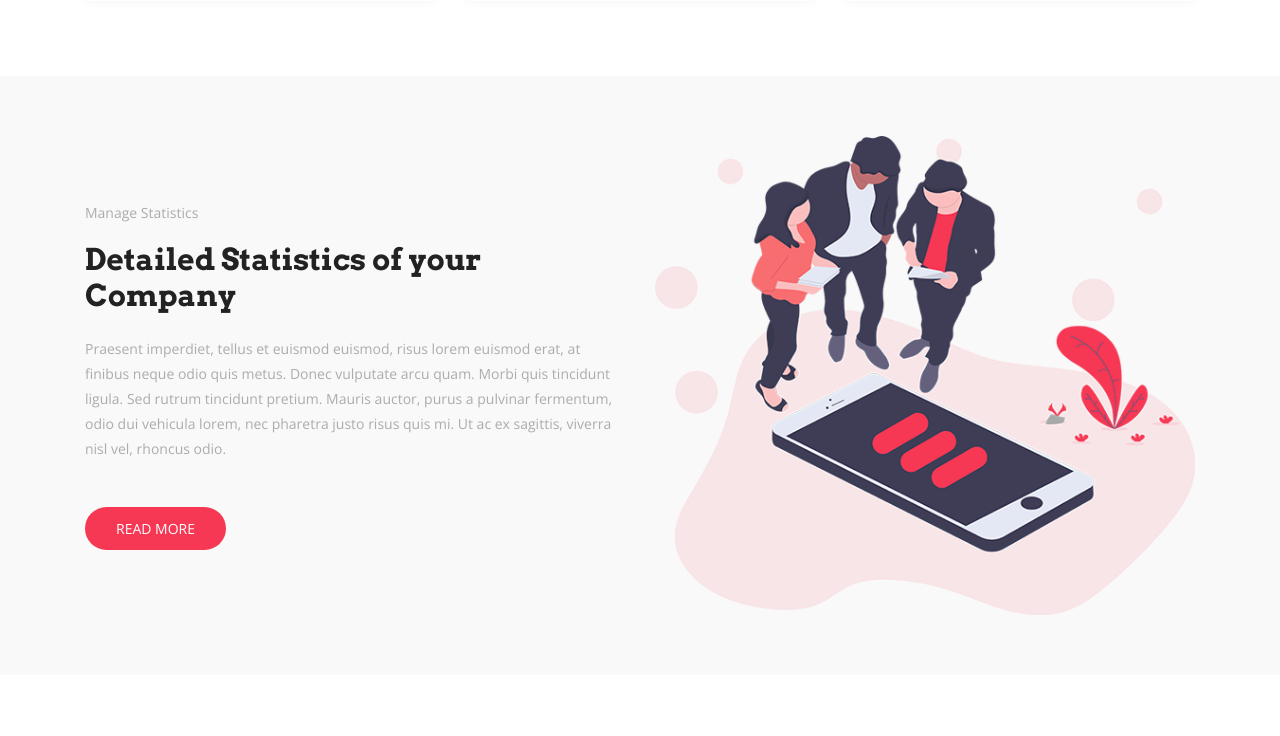
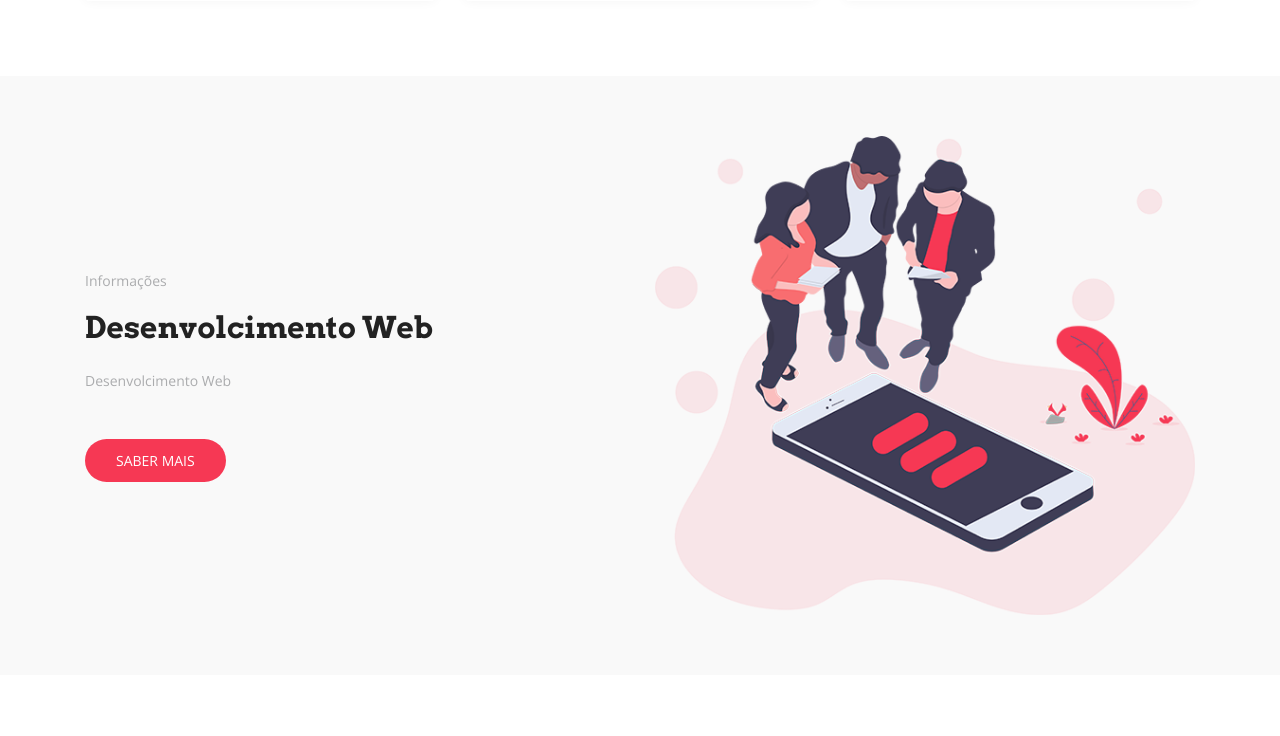
Before and after one commit to joaobatistafrontend/estudos2, a Django app: page / in a window 1280 px wide. Shown: the part 1430-2166 px from the top of the page. Run offline with Django 4.2, Linux system fonts and the light colour scheme; data comes from the database, SQL or seed files in the repository; both versions use the stored data as it was after the commit; some libraries are stand-ins or nearby versions; some web fonts are replaced.

Commit message:
add sobres

```diff
--- a/core/admin.py
+++ b/core/admin.py
@@ -1,5 +1,5 @@
 from django.contrib import admin
-from .models import Cargo,Servico,Funcionario,Features
+from .models import Cargo,Servico,Funcionario,Features, Sobre
 
 @admin.register(Cargo)
 class CargoAdmin(admin.ModelAdmin):
@@ -16,3 +16,7 @@ class FuncionarioAdmin(admin.ModelAdmin):
 @admin.register(Features)
 class FeaturesAdmin(admin.ModelAdmin):
     list_display = ('servico', 'descricao', 'icone')
+
+@admin.register(Sobre)
+class SobreAdmin(admin.ModelAdmin):
+    list_display = ('estatistica', 'infromacao')
--- a/core/models.py
+++ b/core/models.py
@@ -1,3 +1,4 @@
+from sys import setdlopenflags
 from tabnanny import verbose
 from django.db import models
 from stdimage.models import StdImageField
@@ -74,3 +75,13 @@ class Features(Base):
 
     def __str__(self) :
         return self.servico
+
+class Sobre(Base):
+    estatistica = models.CharField('Estatísticas', max_length=100)
+    infromacao = models.TextField('Informações', max_length=250)
+
+    class Meta:
+        verbose_name = 'Sobre'
+
+    def __str__(self):
+        return self.estatistica
--- a/core/views.py
+++ b/core/views.py
@@ -1,5 +1,5 @@
 from django.views.generic import TemplateView
-from .models import Servico, Funcionario, Features
+from .models import Servico, Funcionario, Features, Sobre
 
 class IndexView(TemplateView):
     template_name = 'index.html'
@@ -9,4 +9,5 @@ class IndexView(TemplateView):
         context ['servicos'] = Servico.objects.order_by('?').all()
         context ['funcionarios'] = Funcionario.objects.order_by('?').all()
         context ['features'] = Features.objects.order_by('?').all()
+        context ['sobre'] = Sobre.objects.all()
         return context
--- a/templates/sobre.html
+++ b/templates/sobre.html
@@ -6,14 +6,14 @@
           <div class="about-wrapper wow fadeInLeft" data-wow-delay="0.3s">
             <div>
               <div class="site-heading">
-                <p class="mb-3">Manage Statistics</p>
-                <h2 class="section-title">Detailed Statistics of your Company</h2>
+                {% for s in sobre %}
+                <p class="mb-3">Informações</p>
+                <h2 class="section-title">{{s.estatistica}}</h2>
               </div>
               <div class="content">
-                <p>
-                  Praesent imperdiet, tellus et euismod euismod, risus lorem euismod erat, at finibus neque odio quis metus. Donec vulputate arcu quam. Morbi quis tincidunt ligula. Sed rutrum tincidunt pretium. Mauris auctor, purus a pulvinar fermentum, odio dui vehicula lorem, nec pharetra justo risus quis mi. Ut ac ex sagittis, viverra nisl vel, rhoncus odio.
-                </p>
-                <a href="#" class="btn btn-common mt-3">Read More</a>
+                <p>{{s.estatistica}}</p>
+                <a href="#" class="btn btn-common mt-3">Saber mais</a>
+                {% endfor %}
               </div>
             </div>
           </div>
```
Also changed, not shown: core/migrations/0003_sobre.py (added), db.sqlite3.
